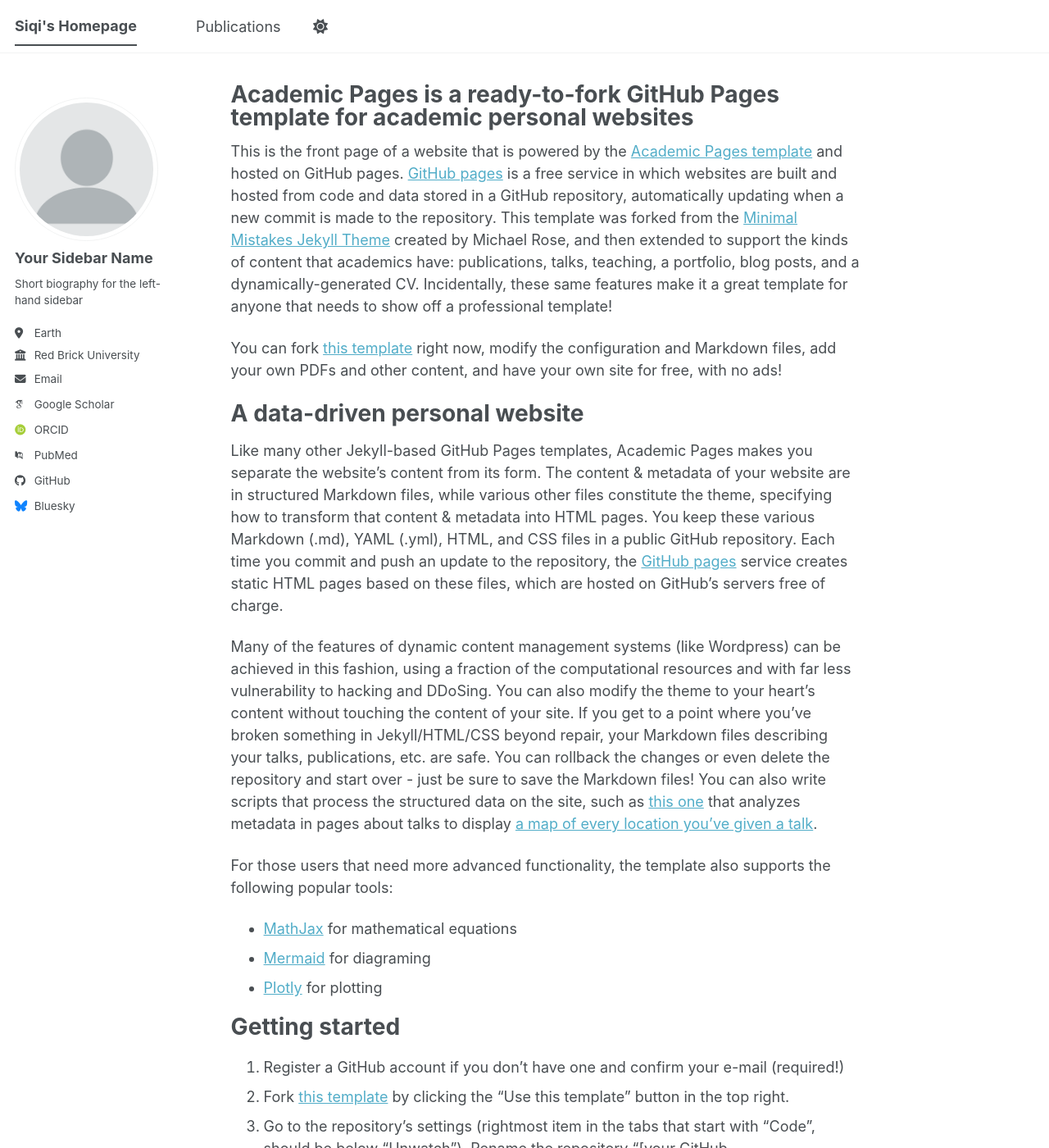
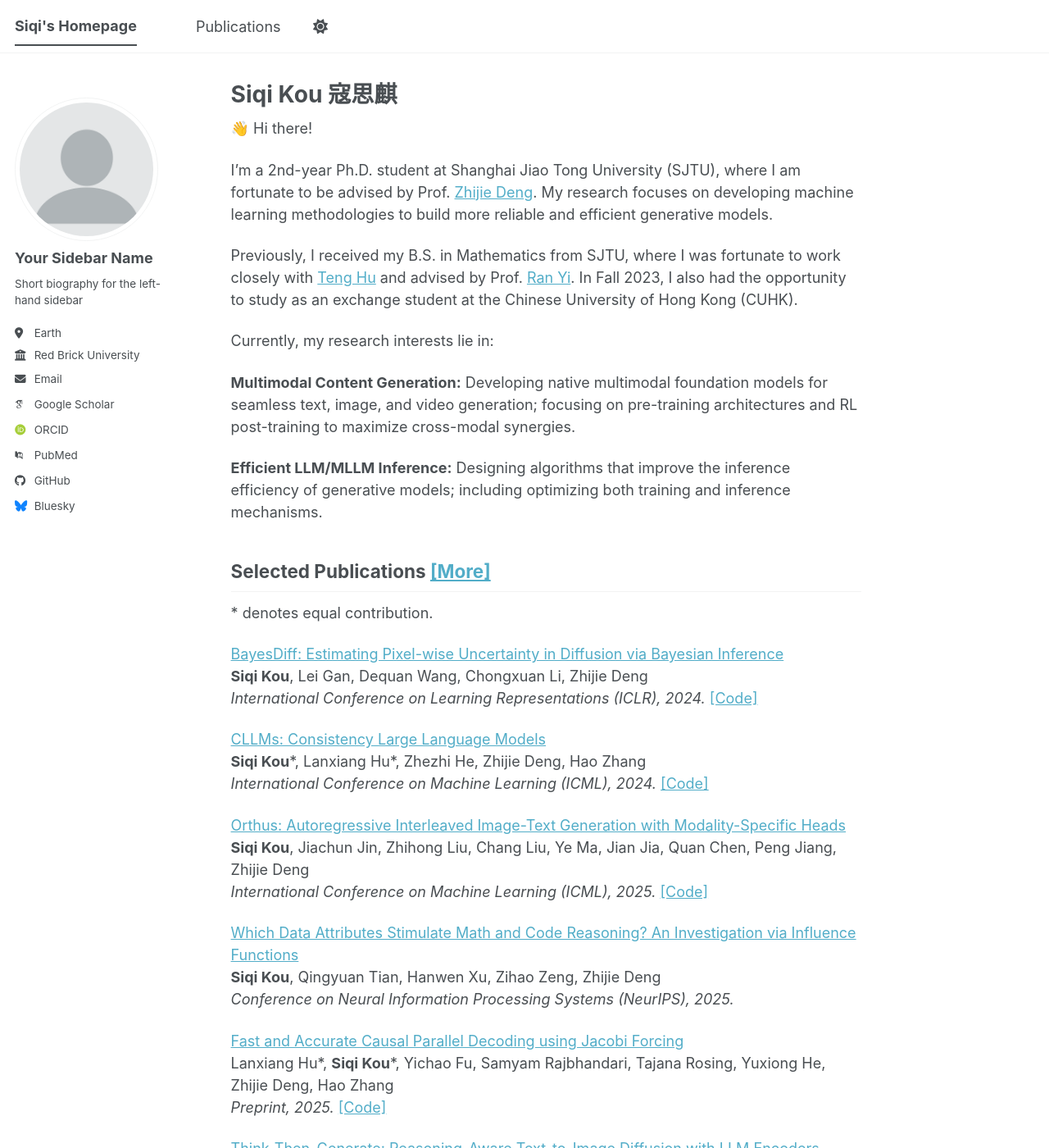
Before and after one commit to karrykkk/karrykkk.github.io, a Jekyll site: the page built from _pages/about.md, in a window 1280 px wide and 1400 px high. Shown: the whole window at 82% size. Built offline with Jekyll 4.4.1, drawn with Linux system fonts in a browser that asks for light colours; some web fonts are replaced; a script bundle is joined from its source files by our own code; library files that are not in the unit come from our copies; some of the changed text lies outside the part shown.

Commit message:
Update about.md

```diff
--- a/_pages/about.md
+++ b/_pages/about.md
@@ -1,13 +1,65 @@
 ---
 permalink: /
-title: "Academic Pages is a ready-to-fork GitHub Pages template for academic personal websites"
+title: "Siqi Kou 寇思麒"
 author_profile: true
 redirect_from:
   - /about/
   - /about.html
 ---
 
-This is the front page of a website that is powered by the [Academic Pages template](https://github.com/academicpages/academicpages.github.io) and hosted on GitHub pages. [GitHub pages](https://pages.github.com) is a free service in which websites are built and hosted from code and data stored in a GitHub repository, automatically updating when a new commit is made to the repository. This template was forked from the [Minimal Mistakes Jekyll Theme](https://mmistakes.github.io/minimal-mistakes/) created by Michael Rose, and then extended to support the kinds of content that academics have: publications, talks, teaching, a portfolio, blog posts, and a dynamically-generated CV. Incidentally, these same features make it a great template for anyone that needs to show off a professional template!
+
+👋 Hi there!
+
+I'm a 2nd-year Ph.D. student at Shanghai Jiao Tong University (SJTU), where I am fortunate to be advised by Prof. [Zhijie Deng](https://thudzj.github.io/). My research focuses on developing machine learning methodologies to build more reliable and efficient generative models.
+
+Previously, I received my B.S. in Mathematics from SJTU, where I was fortunate to work closely with [Teng Hu](https://sjtuplayer.github.io/) and advised by Prof. [Ran Yi](https://yiranran.github.io/). In Fall 2023, I also had the opportunity to study as an exchange student at the Chinese University of Hong Kong (CUHK).
+
+Currently, my research interests lie in:
+
+**Multimodal Content Generation:** Developing native multimodal foundation models for seamless text, image, and video generation; focusing on pre-training architectures and RL post-training to maximize cross-modal synergies.
+
+**Efficient LLM/MLLM Inference:** Designing algorithms that improve the inference efficiency of generative models; including optimizing both training and inference mechanisms.
+
+
+<!---## News-->
+
+
+
+## Selected Publications [[More]](https://karrykkk.github.io/publications/)
+\* denotes equal contribution.
+
+[BayesDiff: Estimating Pixel-wise Uncertainty in Diffusion via Bayesian Inference](https://arxiv.org/pdf/2310.11142)<br>
+**Siqi Kou**, Lei Gan, Dequan Wang, Chongxuan Li, Zhijie Deng<br>
+*International Conference on Learning Representations (ICLR), 2024.* [[Code]](https://github.com/karrykkk/BayesDiff)
+
+[CLLMs: Consistency Large Language Models](https://arxiv.org/pdf/2403.00835)<br>
+**Siqi Kou**\*, Lanxiang Hu\*, Zhezhi He, Zhijie Deng, Hao Zhang<br>
+*International Conference on Machine Learning (ICML), 2024.* [[Code]](https://github.com/hao-ai-lab/Consistency_LLM)
+
+[Orthus: Autoregressive Interleaved Image-Text Generation with Modality-Specific Heads](https://arxiv.org/pdf/2309.03729)<br>
+**Siqi Kou**, Jiachun Jin, Zhihong Liu, Chang Liu, Ye Ma, Jian Jia, Quan Chen, Peng Jiang, Zhijie Deng<br>
+*International Conference on Machine Learning (ICML), 2025.* [[Code]](https://github.com/sjtuplayer/few-shot-diffusion)
+
+[Which Data Attributes Stimulate Math and Code Reasoning? An Investigation via Influence Functions](https://arxiv.org/pdf/2505.19949)
+<br>
+**Siqi Kou**, Qingyuan Tian, Hanwen Xu, Zihao Zeng, Zhijie Deng<br>
+*Conference on Neural Information Processing Systems (NeurIPS), 2025.*
+
+[Fast and Accurate Causal Parallel Decoding using Jacobi Forcing](https://arxiv.org/abs/2512.14681)<br>
+Lanxiang Hu\*, **Siqi Kou**\*, Yichao Fu, Samyam Rajbhandari, Tajana Rosing, Yuxiong He, Zhijie Deng, Hao Zhang<br>
+*Preprint, 2025.* [[Code]](https://github.com/hao-ai-lab/JacobiForcing)
+
+[Think-Then-Generate: Reasoning-Aware Text-to-Image Diffusion with LLM Encoders](https://arxiv.org/abs/2601.10332)<br>
+**Siqi Kou**\*, Jiachun Jin\*, Zetong Zhou\*, Ye Ma, Yugang Wang, Quan Chen, Peng Jiang, Xiao Yang, Jun Zhu, Kai Yu, Zhijie Deng<br>
+*Preprint, 2026.* [[Code]](https://github.com/SJTU-DENG-Lab/Think-Then-Generate)
+
+
+<!---## Honors & Awards--->
+
+
+## Academic Services
+
+<!---This is the front page of a website that is powered by the [Academic Pages template](https://github.com/academicpages/academicpages.github.io) and hosted on GitHub pages. [GitHub pages](https://pages.github.com) is a free service in which websites are built and hosted from code and data stored in a GitHub repository, automatically updating when a new commit is made to the repository. This template was forked from the [Minimal Mistakes Jekyll Theme](https://mmistakes.github.io/minimal-mistakes/) created by Michael Rose, and then extended to support the kinds of content that academics have: publications, talks, teaching, a portfolio, blog posts, and a dynamically-generated CV. Incidentally, these same features make it a great template for anyone that needs to show off a professional template!
 
  You can fork [this template](https://github.com/academicpages/academicpages.github.io) right now, modify the configuration and Markdown files, add your own PDFs and other content, and have your own site for free, with no ads!
 
@@ -53,4 +105,4 @@ Example: editing a Markdown file for a talk
 
 For more info
 ------
-More info about configuring Academic Pages can be found in [the guide](https://academicpages.github.io/markdown/), the [growing wiki](https://github.com/academicpages/academicpages.github.io/wiki), and you can always [ask a question on GitHub](https://github.com/academicpages/academicpages.github.io/discussions). The [guides for the Minimal Mistakes theme](https://mmistakes.github.io/minimal-mistakes/docs/configuration/) (which this theme was forked from) might also be helpful.
+More info about configuring Academic Pages can be found in [the guide](https://academicpages.github.io/markdown/), the [growing wiki](https://github.com/academicpages/academicpages.github.io/wiki), and you can always [ask a question on GitHub](https://github.com/academicpages/academicpages.github.io/discussions). The [guides for the Minimal Mistakes theme](https://mmistakes.github.io/minimal-mistakes/docs/configuration/) (which this theme was forked from) might also be helpful.>
```
